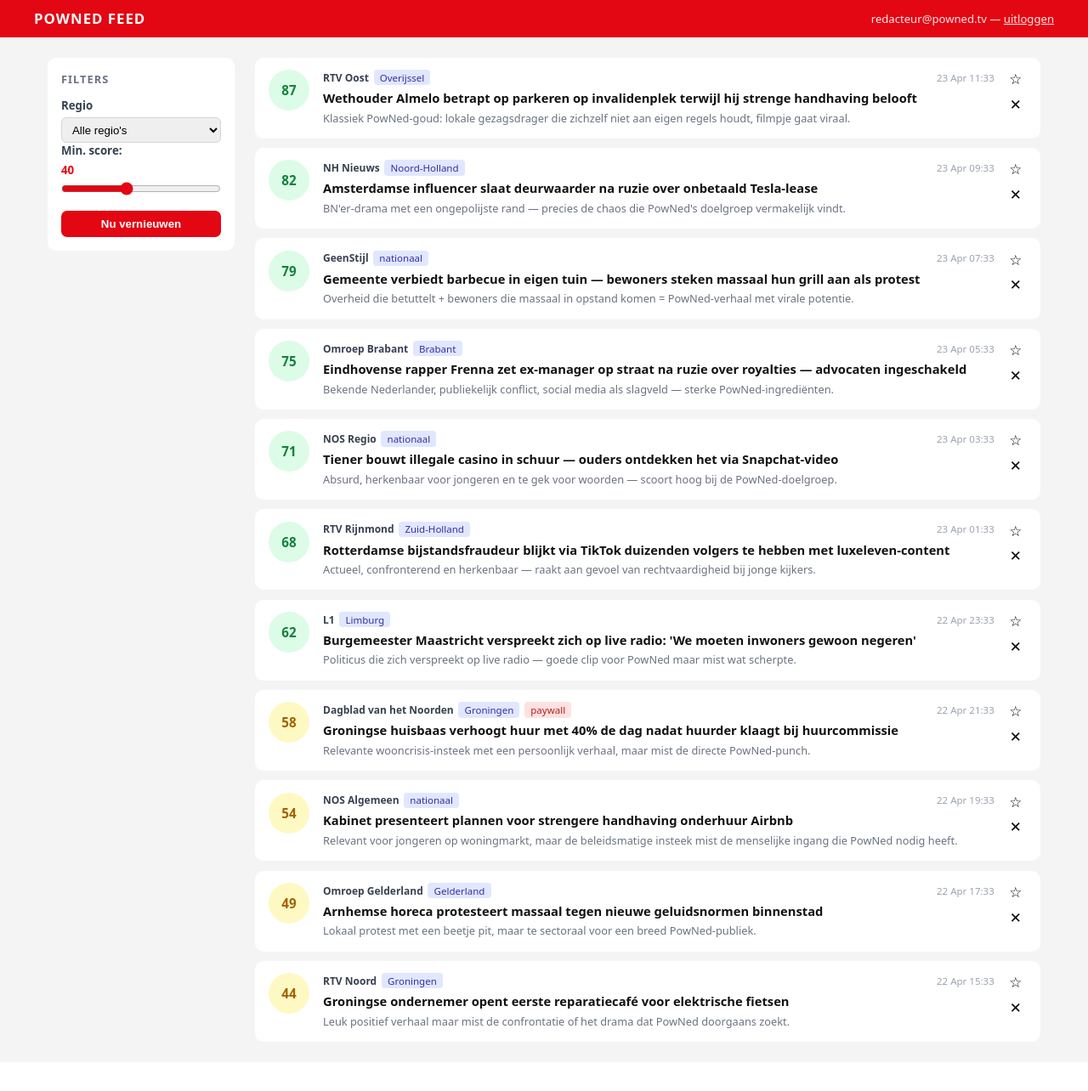
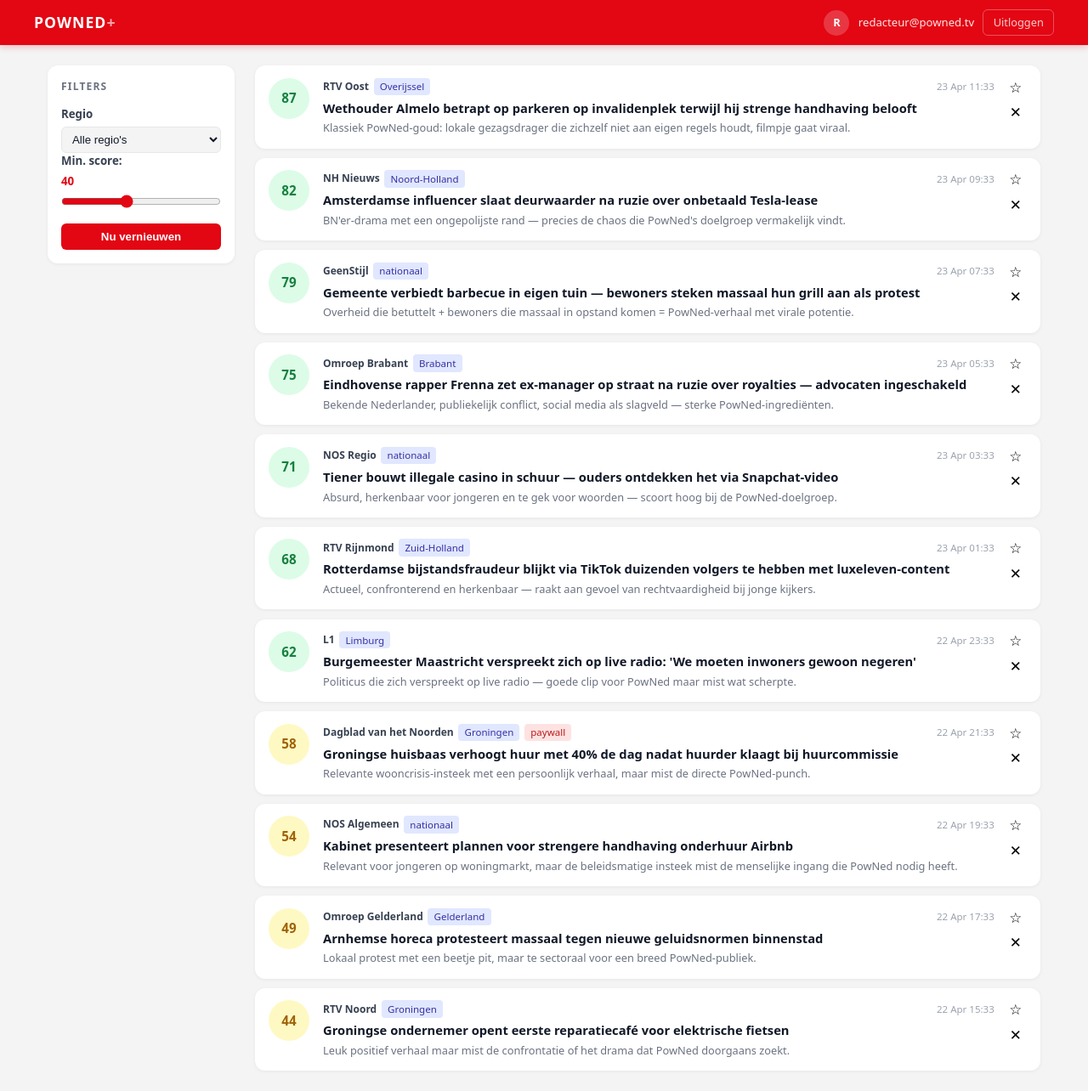
Before and after one commit to ElvinTjip/Powned-A.I-Agent-Bot, a FastAPI app: page / in a window 1280 px wide. Shown: the whole page at 85% size. Before the commit the page ends 1210 px from the top, so only its background shows below. Run offline with FastAPI, Linux system fonts and the light colour scheme; some libraries are stand-ins or nearby versions.

Commit message:
feat: minimalistische login + dashboard shell
Nieuwe visuele laag als framework voor de Powned+ agent output:
- Login-pagina vernieuwd met PowNed+ branding en echte Google-knop
- Header bijgewerkt met gebruikersavatar en uitlog-knop
- CSS omgezet naar design tokens (custom properties)
- Lege feed-staat uitgebreid tot dashboard-placeholder

Co-Authored-By: Claude Sonnet 4.6 <noreply@anthropic.com>

```diff
--- a/web/static/style.css
+++ b/web/static/style.css
@@ -1,31 +1,191 @@
+/* ── Reset & tokens ──────────────────────────────────── */
 *, *::before, *::after { box-sizing: border-box; margin: 0; padding: 0; }
+
+:root {
+  --red:        #e30613;
+  --red-dark:   #b8040f;
+  --red-light:  #fff1f2;
+  --bg:         #f4f4f5;
+  --surface:    #ffffff;
+  --border:     #e5e7eb;
+  --text:       #111827;
+  --text-muted: #6b7280;
+  --text-light: #9ca3af;
+  --radius-sm:  6px;
+  --radius:     12px;
+  --radius-lg:  16px;
+  --shadow-sm:  0 1px 4px rgba(0,0,0,.06);
+  --shadow:     0 4px 16px rgba(0,0,0,.08);
+  --shadow-lg:  0 8px 32px rgba(0,0,0,.10);
+}
 
 body {
   font-family: system-ui, -apple-system, sans-serif;
-  background: #f4f4f5;
-  color: #111;
+  background: var(--bg);
+  color: var(--text);
   font-size: 15px;
+  line-height: 1.5;
 }
 
-/* ── Header ─────────────────────────────────────────── */
+/* ── Login ───────────────────────────────────────────── */
+.login-page {
+  display: flex;
+  align-items: center;
+  justify-content: center;
+  min-height: 100vh;
+  background: var(--bg);
+}
+
+.login-card {
+  background: var(--surface);
+  border-radius: var(--radius-lg);
+  padding: 2.75rem 2.25rem;
+  text-align: center;
+  max-width: 400px;
+  width: calc(100% - 2rem);
+  box-shadow: var(--shadow-lg);
+}
+
+.login-logo {
+  display: flex;
+  flex-direction: column;
+  align-items: center;
+  gap: .2rem;
+  margin-bottom: 1.25rem;
+}
+
+.login-wordmark {
+  font-size: 2rem;
+  font-weight: 900;
+  color: var(--red);
+  letter-spacing: .03em;
+  text-transform: uppercase;
+  line-height: 1;
+}
+
+.login-plus {
+  color: var(--text);
+}
+
+.login-tagline {
+  font-size: .78rem;
+  font-weight: 600;
+  letter-spacing: .12em;
+  text-transform: uppercase;
+  color: var(--text-muted);
+}
+
+.login-desc {
+  color: var(--text-muted);
+  font-size: .875rem;
+  line-height: 1.6;
+  margin-bottom: 2rem;
+}
+
+.login-desc strong {
+  color: var(--text);
+  font-weight: 600;
+}
+
+.btn-google {
+  display: inline-flex;
+  align-items: center;
+  gap: .6rem;
+  background: var(--surface);
+  color: var(--text);
+  text-decoration: none;
+  padding: .7rem 1.5rem;
+  border-radius: var(--radius);
+  font-weight: 600;
+  font-size: .9rem;
+  border: 1.5px solid var(--border);
+  box-shadow: var(--shadow-sm);
+  transition: box-shadow .15s, border-color .15s;
+  width: 100%;
+  justify-content: center;
+}
+
+.btn-google:hover {
+  box-shadow: var(--shadow);
+  border-color: #d1d5db;
+}
+
+/* ── Header ──────────────────────────────────────────── */
 header {
-  background: #e30613;
+  background: var(--red);
   color: white;
-  padding: .65rem 1.5rem;
+  padding: .7rem 1.5rem;
   position: sticky;
   top: 0;
   z-index: 10;
+  box-shadow: 0 2px 8px rgba(227,6,19,.25);
 }
+
 .header-inner {
   display: flex;
   justify-content: space-between;
   align-items: center;
   max-width: 1200px;
   margin: auto;
+  gap: 1rem;
 }
-.logo { font-weight: 800; font-size: 1.05rem; letter-spacing: .06em; text-transform: uppercase; }
-.user-info { font-size: .82rem; opacity: .9; }
-.user-info a { color: white; }
+
+.logo {
+  font-weight: 900;
+  font-size: 1.1rem;
+  letter-spacing: .06em;
+  text-transform: uppercase;
+  color: white;
+  text-decoration: none;
+}
+
+.logo-plus {
+  color: rgba(255,255,255,.65);
+}
+
+.header-user {
+  display: flex;
+  align-items: center;
+  gap: .65rem;
+}
+
+.user-avatar {
+  width: 30px;
+  height: 30px;
+  border-radius: 50%;
+  background: rgba(255,255,255,.2);
+  color: white;
+  font-size: .8rem;
+  font-weight: 700;
+  display: flex;
+  align-items: center;
+  justify-content: center;
+  flex-shrink: 0;
+}
+
+.user-email {
+  font-size: .82rem;
+  opacity: .9;
+  display: none;
+}
+
+@media (min-width: 540px) { .user-email { display: block; } }
+
+.btn-logout {
+  font-size: .8rem;
+  color: rgba(255,255,255,.8);
+  text-decoration: none;
+  padding: .3rem .7rem;
+  border-radius: var(--radius-sm);
+  border: 1px solid rgba(255,255,255,.3);
+  transition: background .12s;
+  white-space: nowrap;
+}
+
+.btn-logout:hover {
+  background: rgba(255,255,255,.15);
+  color: white;
+}
 
 /* ── Layout ──────────────────────────────────────────── */
 main { max-width: 1200px; margin: 1.5rem auto; padding: 0 1rem; }
@@ -34,16 +194,25 @@ main { max-width: 1200px; margin: 1.5rem auto; padding: 0 1rem; }
 
 /* ── Filters sidebar ─────────────────────────────────── */
 .filters {
-  background: white;
-  border-radius: 10px;
+  background: var(--surface);
+  border-radius: var(--radius);
   padding: 1rem;
   display: flex;
   flex-direction: column;
   gap: .85rem;
   position: sticky;
   top: 56px;
+  box-shadow: var(--shadow-sm);
 }
-.filters h2 { font-size: .8rem; text-transform: uppercase; letter-spacing: .08em; color: #6b7280; }
+
+.filters h2 {
+  font-size: .75rem;
+  text-transform: uppercase;
+  letter-spacing: .1em;
+  color: var(--text-muted);
+  font-weight: 700;
+}
+
 .filters label {
   display: flex;
   flex-direction: column;
@@ -52,46 +221,67 @@ main { max-width: 1200px; margin: 1.5rem auto; padding: 0 1rem; }
   font-weight: 600;
   color: #374151;
 }
+
 .filters select {
   width: 100%;
   padding: .35rem .5rem;
-  border: 1px solid #d1d5db;
-  border-radius: 6px;
+  border: 1.5px solid var(--border);
+  border-radius: var(--radius-sm);
   font-size: .83rem;
+  background: var(--bg);
+  color: var(--text);
 }
-.filters input[type="range"] { width: 100%; accent-color: #e30613; }
-.score-display { font-weight: 700; color: #e30613; }
+
+.filters input[type="range"] { width: 100%; accent-color: var(--red); }
+.score-display { font-weight: 700; color: var(--red); }
+
 .btn-refresh {
-  background: #e30613;
+  background: var(--red);
   color: white;
   border: none;
   padding: .5rem .75rem;
-  border-radius: 7px;
+  border-radius: var(--radius-sm);
   cursor: pointer;
   font-size: .83rem;
   font-weight: 600;
   margin-top: .25rem;
   transition: opacity .15s;
 }
+
 .btn-refresh:hover { opacity: .85; }
 .htmx-request .btn-refresh { opacity: .5; cursor: wait; }
 
 /* ── Feed ─────────────────────────────────────────────── */
 .feed-items { display: flex; flex-direction: column; gap: .7rem; }
-.empty-state { color: #6b7280; text-align: center; padding: 3rem 1rem; font-size: .9rem; }
+
+.empty-state {
+  color: var(--text-muted);
+  text-align: center;
+  padding: 4rem 1rem;
+  font-size: .9rem;
+  background: var(--surface);
+  border-radius: var(--radius);
+  border: 2px dashed var(--border);
+}
 
 /* ── Card ─────────────────────────────────────────────── */
 .card {
-  background: white;
-  border-radius: 10px;
+  background: var(--surface);
+  border-radius: var(--radius);
   padding: .9rem 1rem;
   display: grid;
   grid-template-columns: 52px 1fr auto;
   gap: .75rem;
   align-items: start;
-  transition: box-shadow .15s;
+  box-shadow: var(--shadow-sm);
+  transition: box-shadow .15s, transform .1s;
 }
-.card:hover { box-shadow: 0 2px 10px rgba(0,0,0,.08); }
+
+.card:hover {
+  box-shadow: var(--shadow);
+  transform: translateY(-1px);
+}
+
 .card.is-favorite { border-left: 3px solid #f59e0b; }
 
 .card-score {
@@ -105,11 +295,13 @@ main { max-width: 1200px; margin: 1.5rem auto; padding: 0 1rem; }
   font-size: .95rem;
   flex-shrink: 0;
 }
+
 .score-high { background: #dcfce7; color: #15803d; }
 .score-mid  { background: #fef9c3; color: #a16207; }
 .score-low  { background: #fee2e2; color: #b91c1c; }
 
 .card-body { min-width: 0; }
+
 .card-meta {
   display: flex;
   gap: .35rem;
@@ -117,7 +309,9 @@ main { max-width: 1200px; margin: 1.5rem auto; padding: 0 1rem; }
   align-items: center;
   margin-bottom: .35rem;
 }
+
 .meta-source { font-size: .75rem; font-weight: 700; color: #374151; }
+
 .meta-region {
   font-size: .72rem;
   background: #e0e7ff;
@@ -125,6 +319,7 @@ main { max-width: 1200px; margin: 1.5rem auto; padding: 0 1rem; }
   padding: .1rem .45rem;
   border-radius: 4px;
 }
+
 .meta-paywall {
   font-size: .72rem;
   background: #fee2e2;
@@ -132,20 +327,21 @@ main { max-width: 1200px; margin: 1.5rem auto; padding: 0 1rem; }
   padding: .1rem .45rem;
   border-radius: 4px;
 }
-.meta-date { font-size: .72rem; color: #9ca3af; margin-left: auto; }
+
+.meta-date { font-size: .72rem; color: var(--text-light); margin-left: auto; }
 
 .card-title {
   font-weight: 600;
   font-size: .92rem;
-  color: #111;
+  color: var(--text);
   text-decoration: none;
   display: block;
   line-height: 1.35;
   margin-bottom: .3rem;
 }
-.card-title:hover { color: #e30613; }
 
-.card-reason { font-size: .8rem; color: #6b7280; line-height: 1.4; }
+.card-title:hover { color: var(--red); }
+.card-reason { font-size: .8rem; color: var(--text-muted); line-height: 1.4; }
 
 /* ── Card actions ────────────────────────────────────── */
 .card-actions {
@@ -154,49 +350,47 @@ main { max-width: 1200px; margin: 1.5rem auto; padding: 0 1rem; }
   gap: .3rem;
   flex-shrink: 0;
 }
+
 .btn-action {
   border: none;
   background: transparent;
   cursor: pointer;
   font-size: 1.05rem;
   padding: .25rem .35rem;
-  border-radius: 5px;
+  border-radius: var(--radius-sm);
   line-height: 1;
   transition: background .12s;
 }
+
 .btn-fav:hover  { background: #fef3c7; }
 .btn-hide:hover { background: #fee2e2; }
 .btn-fav.active { color: #f59e0b; }
 
-/* ── Login ───────────────────────────────────────────── */
-.login-page {
+/* ── Dashboard placeholder ───────────────────────────── */
+.dashboard-placeholder {
   display: flex;
+  flex-direction: column;
   align-items: center;
   justify-content: center;
-  min-height: 100vh;
-  background: #f4f4f5;
+  padding: 5rem 1.5rem;
+  text-align: center;
+  gap: .75rem;
 }
-.login-box {
-  background: white;
-  border-radius: 12px;
-  padding: 2.5rem 2rem;
-  text-align: center;
-  max-width: 380px;
-  width: 100%;
-  box-shadow: 0 4px 20px rgba(0,0,0,.08);
+
+.dashboard-placeholder .placeholder-icon {
+  font-size: 2.5rem;
+  opacity: .25;
 }
-.login-box .wordmark { font-size: 1.4rem; font-weight: 800; color: #e30613; letter-spacing: .05em; text-transform: uppercase; margin-bottom: .35rem; }
-.login-box p { color: #6b7280; margin-bottom: 1.75rem; font-size: .88rem; line-height: 1.5; }
-.btn-google {
-  display: inline-flex;
-  align-items: center;
-  gap: .5rem;
-  background: #4285F4;
-  color: white;
-  text-decoration: none;
-  padding: .65rem 1.4rem;
-  border-radius: 7px;
-  font-weight: 600;
-  font-size: .9rem;
+
+.dashboard-placeholder h2 {
+  font-size: 1rem;
+  font-weight: 700;
+  color: var(--text);
 }
-.btn-google:hover { background: #3367D6; }
+
+.dashboard-placeholder p {
+  font-size: .875rem;
+  color: var(--text-muted);
+  max-width: 320px;
+  line-height: 1.6;
+}
--- a/web/templates/base.html
+++ b/web/templates/base.html
@@ -3,15 +3,19 @@
 <head>
   <meta charset="UTF-8">
   <meta name="viewport" content="width=device-width, initial-scale=1.0">
-  <title>PowNed Feed</title>
-  <script src="https://unpkg.com/htmx.org@1.9.12" integrity="sha384-SKlgvs9oBNsVVpVr9p8bBKEVPm8FXrqkVYO4KAK/vOGp5UqSGHyBqPnrqJWh2oA" crossorigin="anonymous"></script>
+  <title>Powned+ Redactie</title>
+  <script src="https://unpkg.com/htmx.org@1.9.12" integrity="sha384-SKlgvs9oBNsVVpVr9p8bBKEVPm8FXrqkJWh2oA" crossorigin="anonymous"></script>
   <link rel="stylesheet" href="/static/style.css">
 </head>
 <body>
   <header>
     <div class="header-inner">
-      <span class="logo">PowNed Feed</span>
-      <span class="user-info">{{ user.email }} &mdash; <a href="/logout">uitloggen</a></span>
+      <a href="/" class="logo">Powned<span class="logo-plus">+</span></a>
+      <div class="header-user">
+        <div class="user-avatar">{{ user.email[0].upper() }}</div>
+        <span class="user-email">{{ user.email }}</span>
+        <a href="/logout" class="btn-logout">Uitloggen</a>
+      </div>
     </div>
   </header>
   <main>
--- a/web/templates/feed.html
+++ b/web/templates/feed.html
@@ -12,7 +12,11 @@
       {% include "partials/card.html" %}
     {% endfor %}
     {% if not items %}
-      <p class="empty-state">Geen items gevonden. Pas de filters aan of klik op "Nu vernieuwen".</p>
+      <div class="empty-state dashboard-placeholder">
+        <div class="placeholder-icon">📡</div>
+        <h2>Nog geen items</h2>
+        <p>Pas de filters aan of klik op "Nu vernieuwen" om de pipeline te starten.</p>
+      </div>
     {% endif %}
   </div>
 
```
Also changed, not shown: web/templates/login.html (+21 -5 lines).
